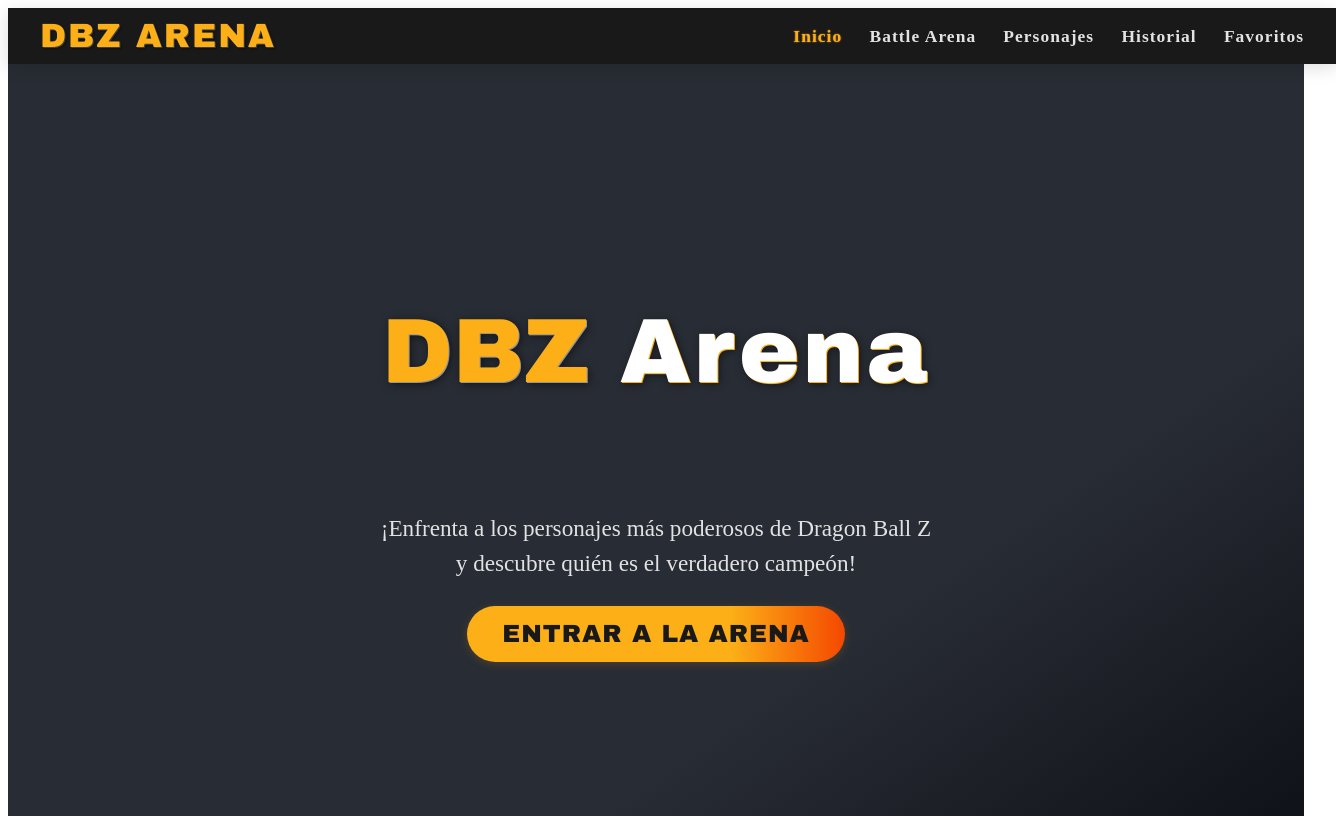
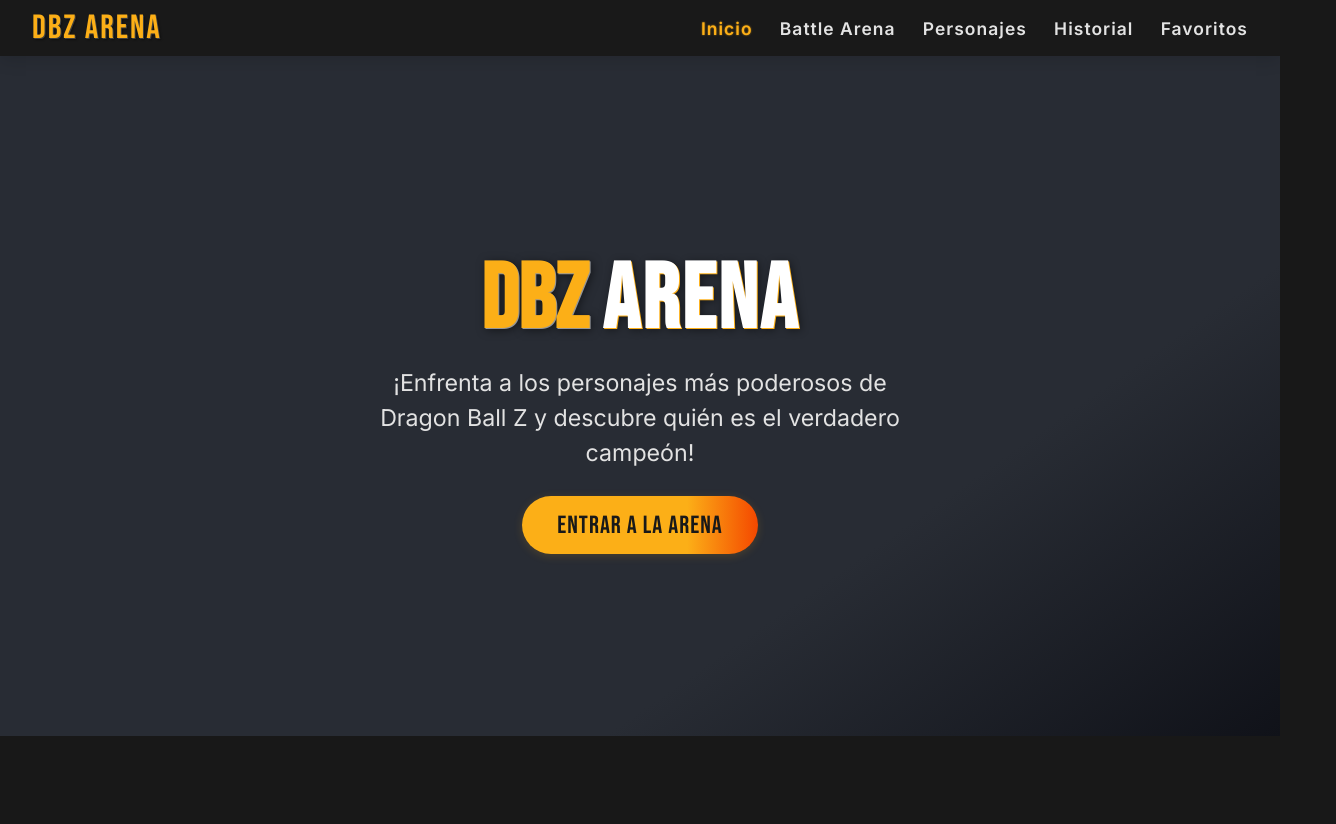
Before and after one commit to davquipe/dbz-battle-arena, a React (Vite) app: page / in a window 1280 px wide. Shown: the whole page, 1336 px wide, since content can reach past the window. After the commit the page ends 800 px from the top, so only its background shows below. Built offline with nearby package versions, Linux system fonts and the light colour scheme.

Commit message:
feat: add fontsource dependencies and update main.scss imports for typography

```diff
--- a/package.json
+++ b/package.json
@@ -10,6 +10,8 @@
 		"preview": "vite preview"
 	},
 	"dependencies": {
+		"@fontsource/bebas-neue": "^5.2.6",
+		"@fontsource/inter": "^5.2.6",
 		"@reduxjs/toolkit": "^2.8.2",
 		"framer-motion": "^12.23.6",
 		"react": "^19.1.0",
--- a/src/styles/main.scss
+++ b/src/styles/main.scss
@@ -1,6 +1,11 @@
-@import './components/_variables';
-@import './components/_themes';
-@import './components/_mixins';
+@import '@fontsource/inter/400.css';
+@import '@fontsource/inter/600.css';
+@import '@fontsource/inter/700.css';
+@import '@fontsource/bebas-neue/400.css';
+
+@import './_variables';
+@import './_themes';
+@import './_mixins';
 
 *,
 *::before,
```
Also changed, not shown: src/main.tsx (+7 -0 lines), 1 other file (tests, documents, lock files or other folders).
